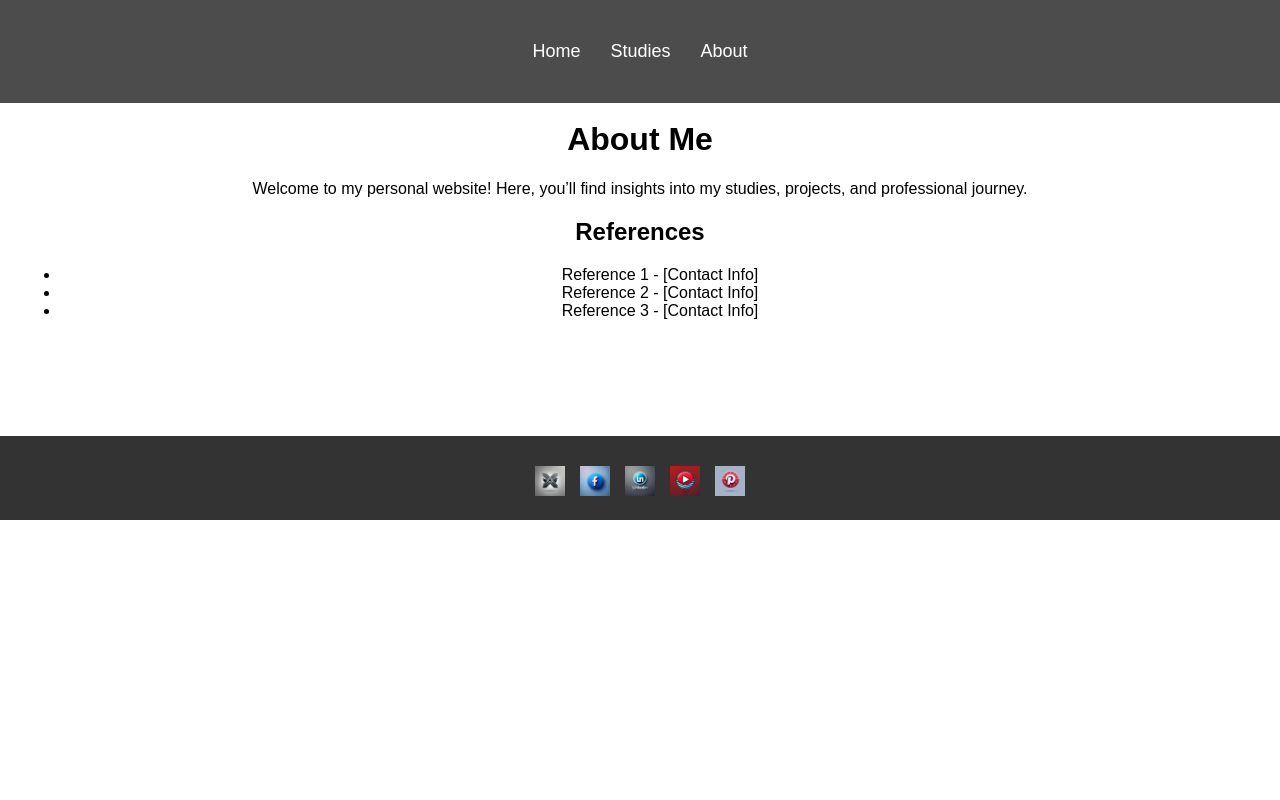
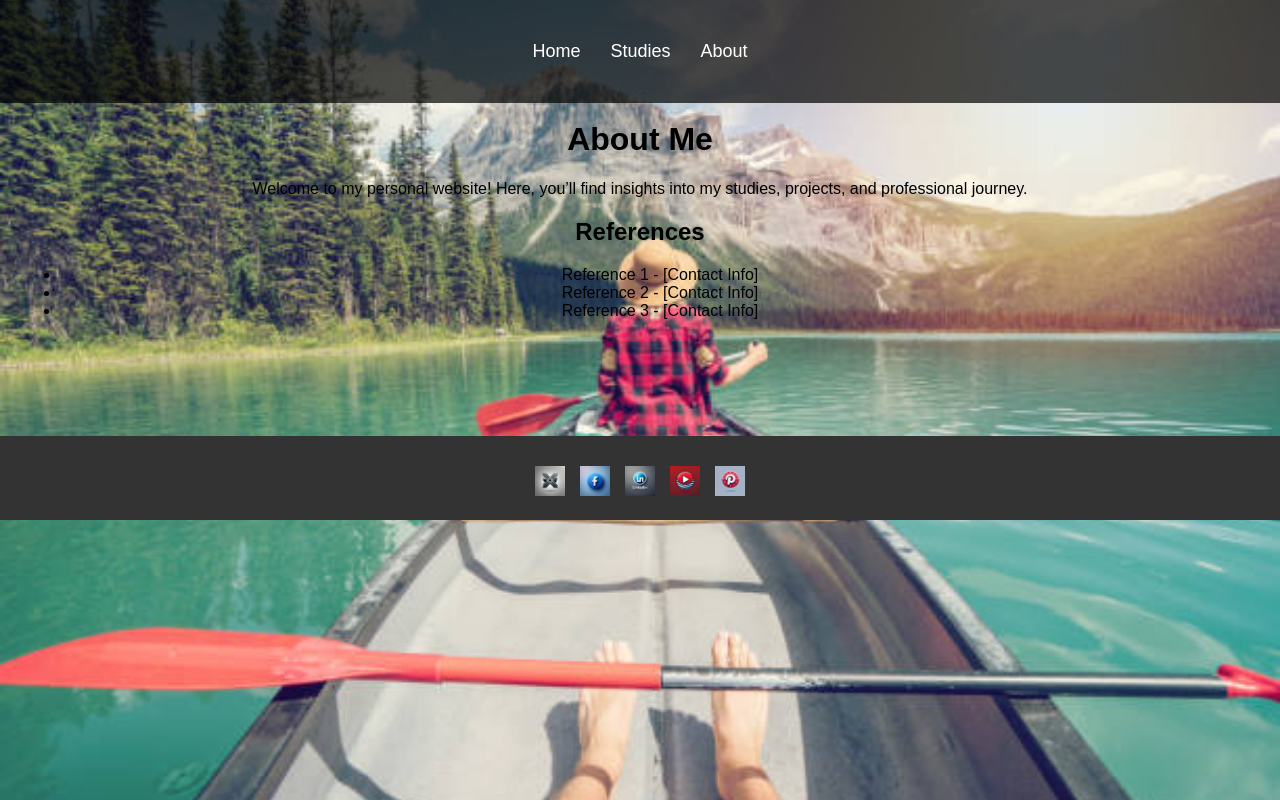
Before and after one commit to roms28-tutor/roxanne-website, a plain HTML site: page about.html in a window 1280 px wide. Drawn offline with Linux system fonts and the light colour scheme.

Commit message:
Update style.css

```diff
--- a/style.css
+++ b/style.css
@@ -2,7 +2,7 @@
 body {
     margin: 0;
     font-family: Arial, sans-serif;
-    background-image: url("main/background.jpg");
+    background-image: url("images/background.jpg");
     background-size: cover;
     background-position: center;
     background-attachment: fixed;
```
